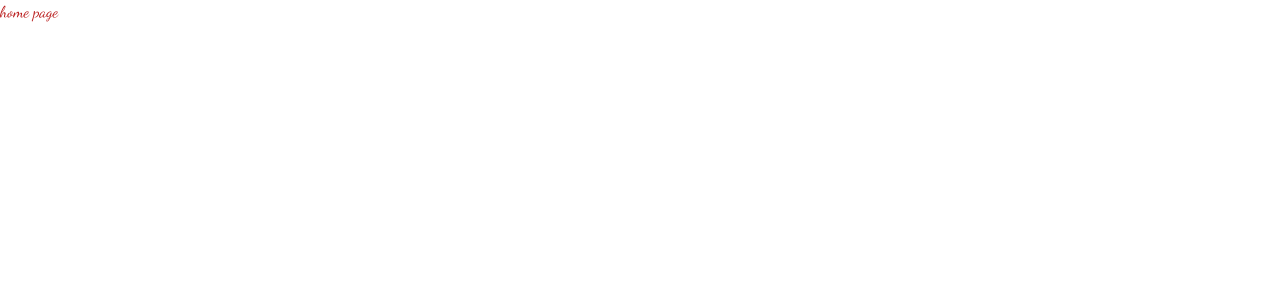
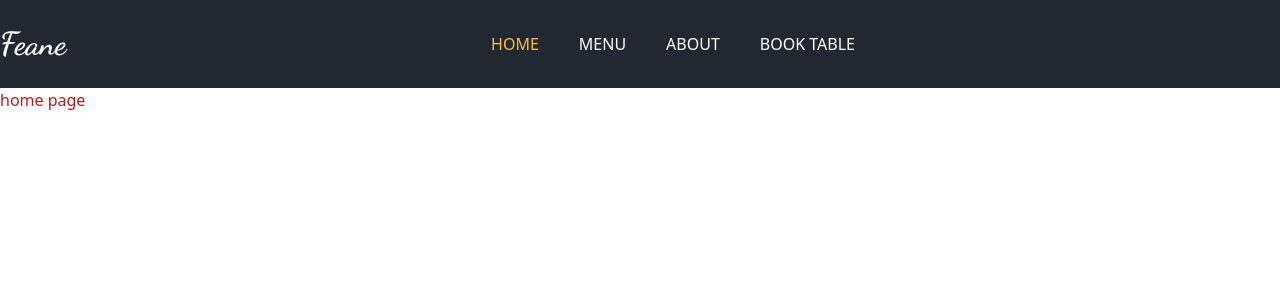
Before and after one commit to btabur/food-project-nextjs, a Next.js app: page / in a window 1280 px wide. Shown: the top 300 px of the page. Built offline with nearby package versions, Linux system fonts and the light colour scheme.

Commit message:
frontend/made header

```diff
--- /dev/null
+++ b/components/layout/Header.jsx
@@ -0,0 +1,23 @@
+import React from 'react'
+import Logo from '../ui/Logo'
+
+const Header = () => {
+  return (
+   <header className='h-[5.5rem] bg-secondary '>
+   <div className="container mx-auto flex justify-between items-center text-white h-full">
+   <Logo/>
+    <nav>
+      <ul className='flex gap-10'>
+        <li className='text-primary'>HOME</li>
+        <li>MENU</li>
+        <li>ABOUT</li>
+        <li>BOOK TABLE</li>
+      </ul>
+    </nav>
+    <div></div>
+   </div>
+   </header>
+  )
+}
+
+export default Header
--- /dev/null
+++ b/components/ui/Logo.jsx
@@ -0,0 +1,9 @@
+import React from 'react'
+
+const Logo = () => {
+  return (
+    <div className='text-[2rem] font-bold font-dancing'>Feane</div>
+  )
+}
+
+export default Logo
--- a/pages/home/index.jsx
+++ b/pages/home/index.jsx
@@ -4,7 +4,7 @@ const Index = () => {
   return (
     <div>
 
-      <h1 className='text-red-700 font-dancing'>home page</h1>
+      <h1 className='text-red-700 '>home page</h1>
     </div>
   )
 }
--- a/pages/index.jsx
+++ b/pages/index.jsx
@@ -1,5 +1,6 @@
 import Head from "next/head";
 import Home from "./home"
+import Header from "@/components/layout/Header";
 
 export default function Index() {
   return (
@@ -11,6 +12,7 @@ export default function Index() {
         <link rel="icon" href="/favicon.ico" />
       </Head>
      <main>
+      <Header/>
       <Home/>
      </main>
     </div>
```
Also changed, not shown: components/layout/Footer.jsx (added).
